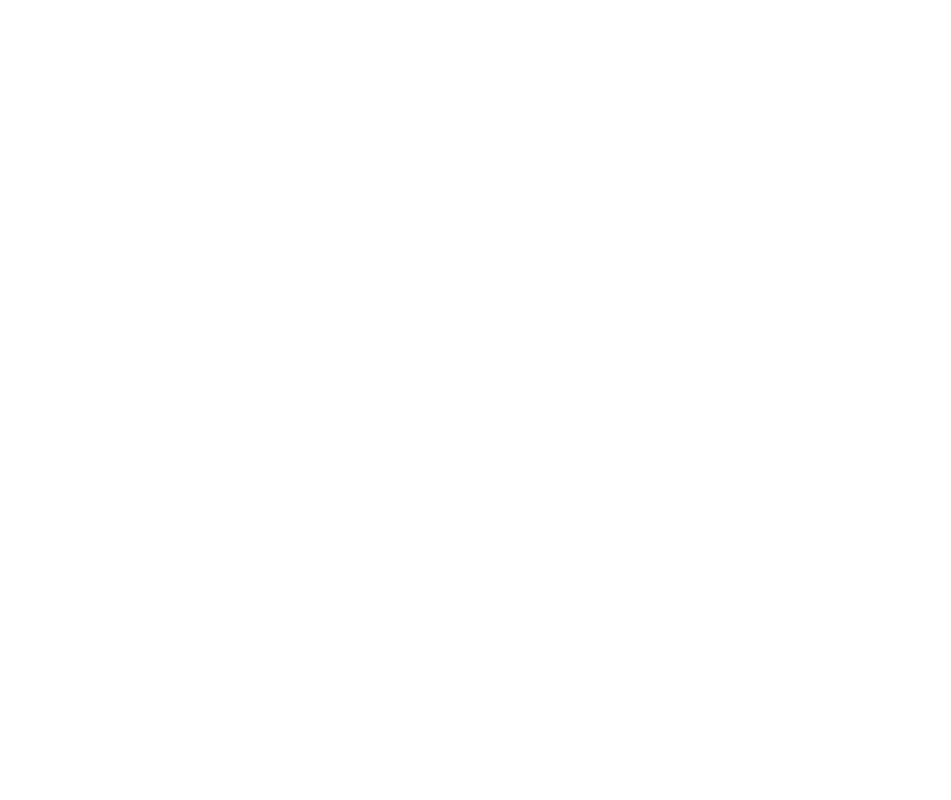
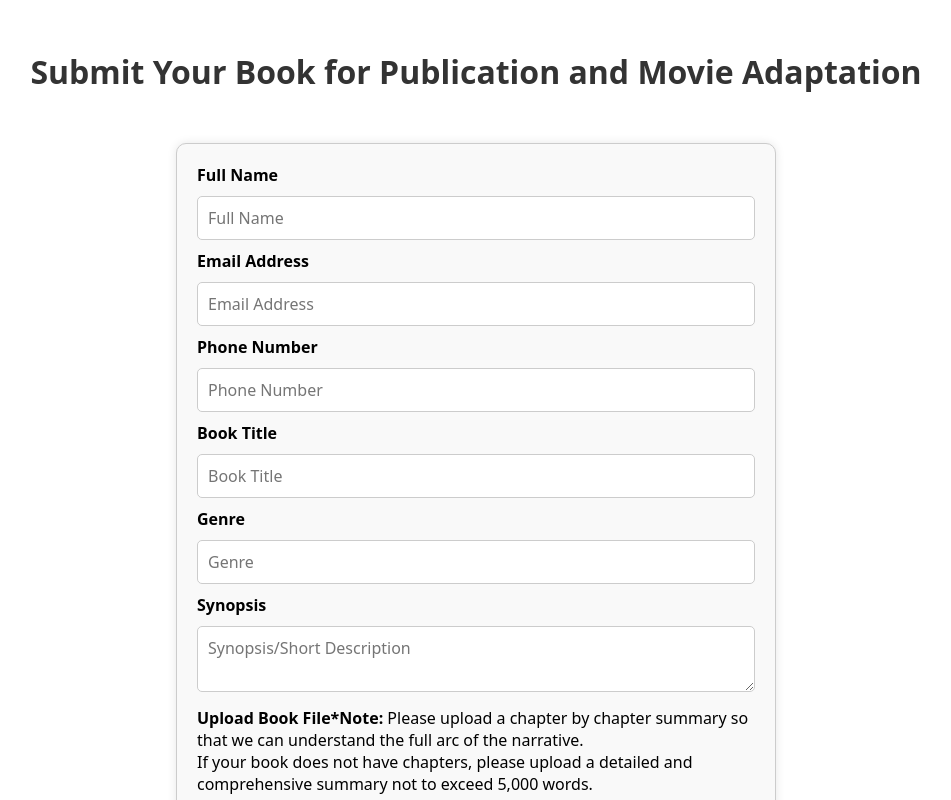
Before and after one commit to mayor-style/gersh, a React (Vite) app in the folder gersh/: page /submit in a window 1280 px wide. Shown: the top 800 px of the page, without its empty margins (164-1115 px from the left). Built offline with nearby package versions, Linux system fonts and the light colour scheme.

Commit message:
Update BookForm.jsx

```diff
--- a/gersh/src/BookForm.jsx
+++ b/gersh/src/BookForm.jsx
@@ -1,12 +1,11 @@
-import React from 'react'
-import { useState, useEffect } from 'react'
-import './BookForm.css'
-import axios from 'axios'
-import { useNavigate } from 'react-router-dom'
+import React, { useState } from 'react';
+import './BookForm.css';
+import axios from 'axios';
+import { useNavigate } from 'react-router-dom';
 
 const BookForm = () => {
+  const navigate = useNavigate();
 
-  const navigate= useNavigate()
   const [formData, setFormData] = useState({
     name: '',
     email: '',
@@ -18,30 +17,26 @@
     notes: '',
   });
 
-      const [notify, setNotify]= useState('');
-
-
+  const [notify, setNotify] = useState('');
 
   const handleChange = (e) => {
     const { name, value } = e.target;
     setFormData({ ...formData, [name]: value });
   };
 
-
   const handleFileChange = (e) => {
     setFormData({ ...formData, file: e.target.files[0] });
   };
 
-
   const handleSubmit = async (e) => {
     e.preventDefault();
     const data = new FormData();
-    Object.keys(formData).forEach(key => {
+    Object.keys(formData).forEach((key) => {
       data.append(key, formData[key]);
     });
 
     try {
-    setNotify('Sending...')
+      setNotify('Sending...');
       const response = await axios.post('https://gersh.onrender.com/submit', data, {
         headers: {
           'Content-Type': 'multipart/form-data',
@@ -53,23 +48,21 @@
         navigate('/book');
       } else {
         console.error('Submission failed with status:', response.status);
-    return setNotify('Submission failed, please try again later!')
+        setNotify('Submission failed, please try again later!');
       }
     } catch (error) {
       console.error('There was an error submitting the form:', error.message);
-  return setNotify('There is an Error with the server, please try later!')
+      setNotify('There is an Error with the server, please try later!');
     }
-
+  };
 
   return (
     <>
       <div className="container">
         <h1>Submit Your Book for Publication and Movie Adaptation</h1>
         <form onSubmit={handleSubmit}>
-
           <label htmlFor="name">Full Name</label>
           <input type="text" name="name" placeholder="Full Name" onChange={handleChange} required />
-
 
           <label htmlFor="email">Email Address</label>
           <input type="email" name="email" placeholder="Email Address" onChange={handleChange} required />
@@ -86,22 +79,27 @@
           <label htmlFor="synopsis">Synopsis</label>
           <textarea name="synopsis" placeholder="Synopsis/Short Description" onChange={handleChange} required />
 
-      <label htmlFor="file">Upload Book File*</label> <span> <strong>Note:</strong> Please upload a chapter by chapter summary so that we can understand the full arc of the narrative. <br />If your book does not have chapters, please upload a detailed and comprehensive summary not to exceed 5,000 words. <br /> <br />Acceptable file types: .Pdf, .Jpg, .Png, .Jpeg</span>
+          <label htmlFor="file">Upload Book File*</label>
+          <span>
+            <strong>Note:</strong> Please upload a chapter by chapter summary so that we can understand the full arc of the narrative.
+            <br />
+            If your book does not have chapters, please upload a detailed and comprehensive summary not to exceed 5,000 words.
+            <br />
+            <br />
+            Acceptable file types: .Pdf, .Jpg, .Png, .Jpeg
+          </span>
           <div>
-
             <input type="file" name="file" onChange={handleFileChange} required />
           </div>
 
+          <textarea name="notes" placeholder="Additional Notes" onChange={handleChange} />
 
-      <textarea name="notes" placeholder="Additional Notes" onChange={handleChange} />
           <strong>{notify}</strong>
           <button type="submit">Submit</button>
         </form>
       </div>
+    </>
+  );
+};
 
-
-</>
-  )
-}
-}
 export default BookForm;
```
Lines whose indentation alone changed are shown as unchanged.
